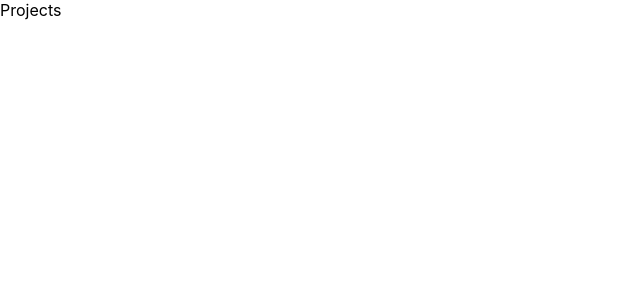
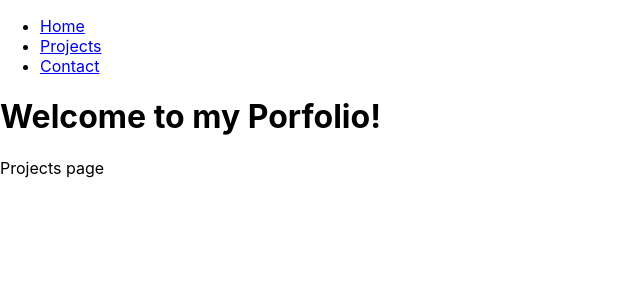
Before and after one commit to tostesdaniel/tostesdaniel.github.io, a React (Create React App) app: page /projects in a window 1280 px wide. Shown: the top 300 px of the page, without its empty margins (0-640 px from the left). Built offline with nearby package versions, Linux system fonts and the light colour scheme.

Commit message:
feat: renders Header in Projects page

```diff
--- a/src/routes/Projects.jsx
+++ b/src/routes/Projects.jsx
@@ -1,5 +1,10 @@
+import Header from '../components/Header';
+
 export default function Projects() {
   return (
-    <div>Projects</div>
+    <main>
+      <Header />
+      <div>Projects page</div>
+    </main>
   );
 }
```
